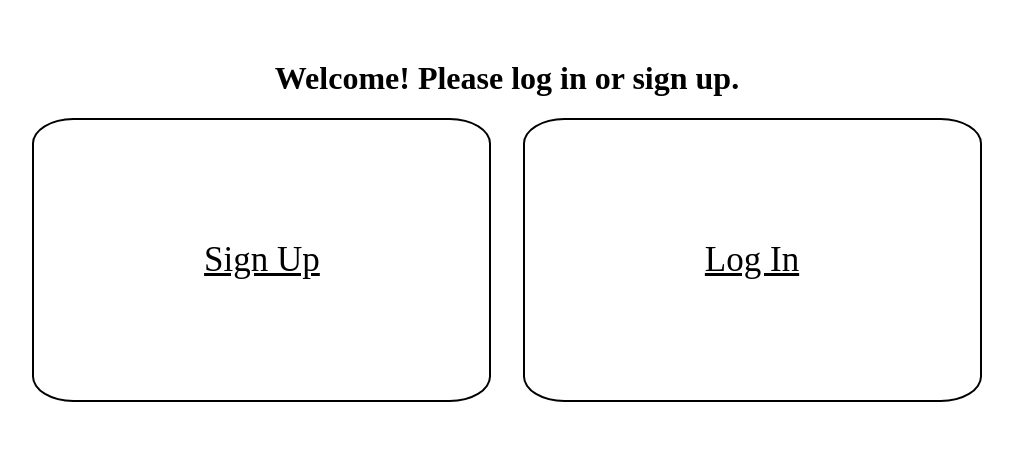
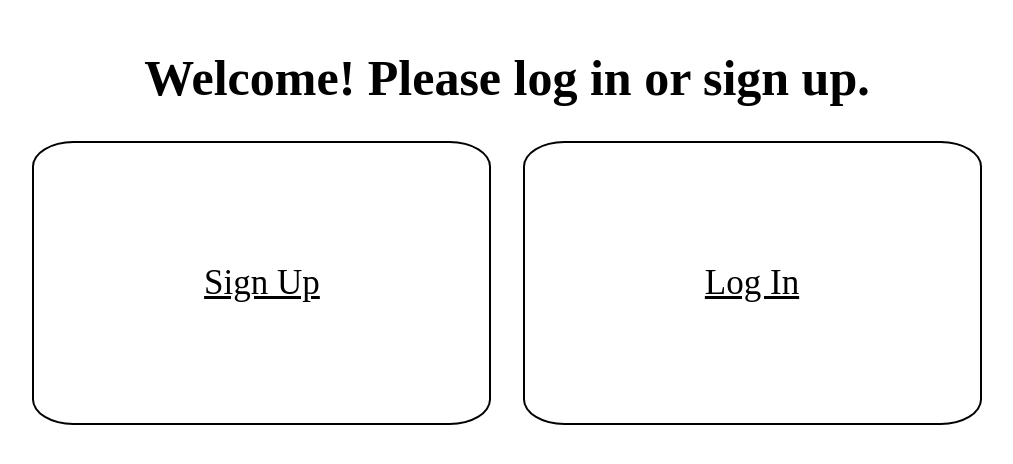
Before and after one commit to ChrisJorge/BlogSite, a React (Vite) app in the folder FrontEnd/react-blog/: page / in a window 1280 px wide. Shown: the part 190-654 px from the top of the page, without its empty margins (133-1146 px from the left). Built offline with nearby package versions, Linux system fonts and the light colour scheme.

Commit message:
Functionality for when user signs in to redirect added

```diff
--- a/FrontEnd/react-blog/src/App.css
+++ b/FrontEnd/react-blog/src/App.css
@@ -76,3 +76,7 @@
   font-size: 35px;
   color: black;
 }
+
+.homepageTitle{
+  font-size: 50px;
+}
--- a/FrontEnd/react-blog/src/App.jsx
+++ b/FrontEnd/react-blog/src/App.jsx
@@ -6,13 +6,15 @@ import LogIn from './pages/LogIn';
 import Homepage from './pages/Homepage';
 // Import Libraries
 import axios from 'axios';
-import { Route, Routes } from 'react-router-dom';
+import { Route, Routes, useNavigate } from 'react-router-dom';
 import { useState } from 'react'
+import Mainpage from './pages/Mainpage';
 
 
 
 function App() {
-  const [user, setUser] = useState([]);
+  const [user, setUser] = useState(null);
+  const navigate = useNavigate()
 
   const createUser = async (event) => {
     event.preventDefault();
@@ -41,9 +43,11 @@ const login = async(event) => {
       {
         setUser(data.userName)
         console.log('user set')
+        navigate("/homepage")
       }
 }
 
+const notSignedIn = () => {
   return (
     <>
     <div className="App">
@@ -58,4 +62,20 @@ const login = async(event) => {
   )
 }
 
+const signedIn = () => {
+  return(
+    <>
+      <div className="app">
+        <Routes>
+          <Route path='/homepage' element={<Mainpage />}/>
+        </Routes>
+      </div>
+    </>
+  )
+}
+
+  return user ? signedIn(): notSignedIn()
+
+}
+
 export default App
--- a/FrontEnd/react-blog/src/pages/Homepage.jsx
+++ b/FrontEnd/react-blog/src/pages/Homepage.jsx
@@ -4,7 +4,7 @@ function Homepage() {
   return (
     <>
        <div className="homepageContainer">
-        <h1>Welcome! Please log in or sign up.</h1>
+        <h1 className='homepageTitle'>Welcome! Please log in or sign up.</h1>
             <div className="optionsContainer">
                 <Link to={'/signup'} className='homepageOption'>
                 <p className="homepageOptionText">Sign Up</p>
--- /dev/null
+++ b/FrontEnd/react-blog/src/pages/Mainpage.jsx
@@ -0,0 +1,9 @@
+import React from 'react'
+
+function Mainpage() {
+  return (
+    <div>Welcome</div>
+  )
+}
+
+export default Mainpage
```
